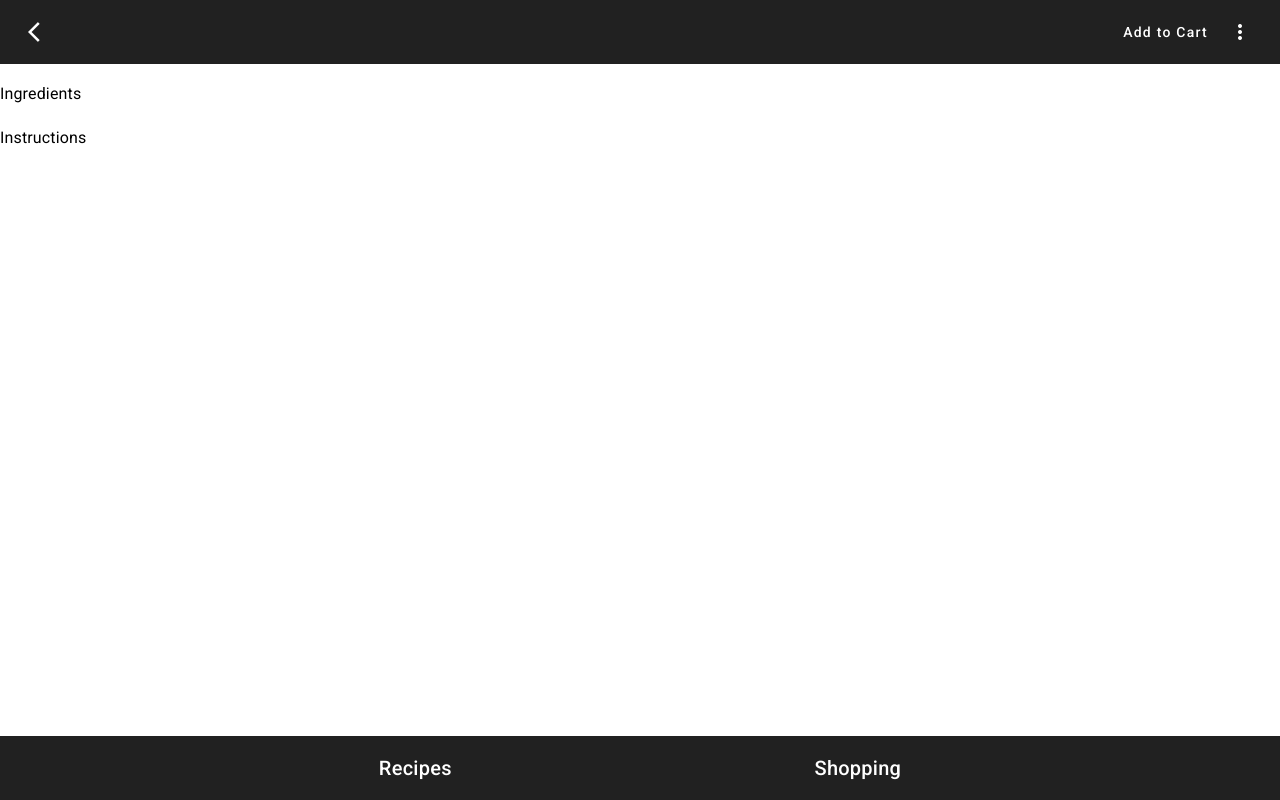
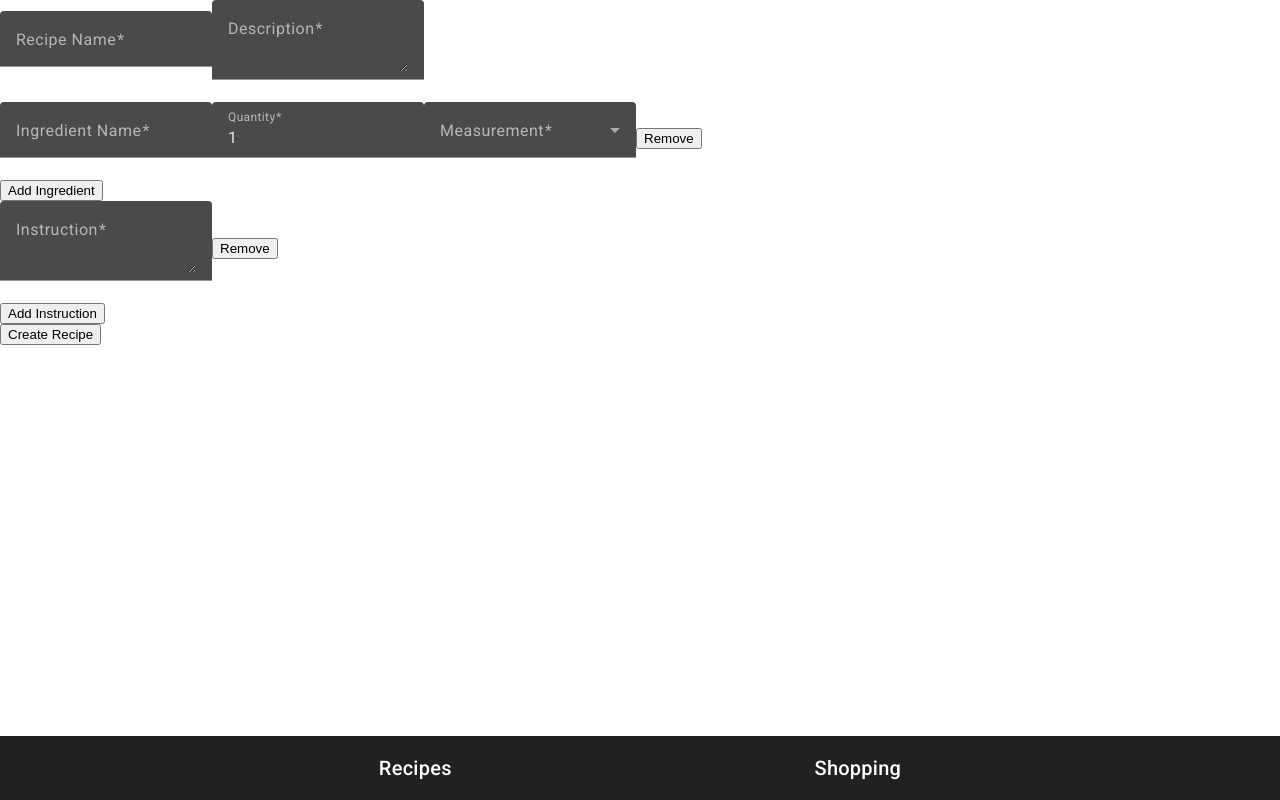
Before and after one commit to Revivedaniel/Lightweight-Recipe-and-Shopping-Platform, an Angular app: page /recipes/new in a window 1280 px wide. Built offline with nearby package versions, Linux system fonts and the light colour scheme.

Commit message:
Created the recipe form page to create new recipes.

```diff
--- a/src/app/app.routes.ts
+++ b/src/app/app.routes.ts
@@ -2,10 +2,13 @@ import { Routes } from '@angular/router';
 import { RecipesComponent } from './recipes/recipes.component';
 import { ShoppingComponent } from './shopping/shopping.component';
 import { RecipeComponent } from './recipe/recipe.component';
+import { RecipeFormComponent } from './components/recipe-form/recipe-form.component';
 
 export const routes: Routes = [
     {path: '', redirectTo: '/recipes', pathMatch: 'full'},
     {path: 'recipes', component: RecipesComponent},
+    {path: 'recipes/new', component: RecipeFormComponent},
     {path: 'recipes/:id', component: RecipeComponent},
+    {path: 'recipes/:id/edit', component: RecipeFormComponent},
     {path: 'shopping', component: ShoppingComponent},
 ];
--- /dev/null
+++ b/src/app/components/recipe-form/recipe-form.component.html
@@ -0,0 +1,54 @@
+<form [formGroup]="recipeForm" (ngSubmit)="onSubmit()">
+    <mat-form-field appearance="fill">
+      <mat-label>Recipe Name</mat-label>
+      <input matInput formControlName="name" required>
+    </mat-form-field>
+
+    <mat-form-field appearance="fill">
+      <mat-label>Description</mat-label>
+      <textarea matInput formControlName="description" required></textarea>
+    </mat-form-field>
+
+    <div formArrayName="ingredients">
+      <div *ngFor="let ingredient of ingredients.controls; let i = index">
+        <div [formGroupName]="i">
+          <mat-form-field appearance="fill">
+            <mat-label>Ingredient Name</mat-label>
+            <input matInput formControlName="name" required>
+          </mat-form-field>
+
+          <mat-form-field appearance="fill">
+            <mat-label>Quantity</mat-label>
+            <input matInput type="number" formControlName="quantity" required>
+          </mat-form-field>
+
+          <mat-form-field appearance="fill">
+            <mat-label>Measurement</mat-label>
+            <mat-select formControlName="measurement" required>
+              <mat-option *ngFor="let measurement of measurements" [value]="measurement">
+                {{ measurement }}
+              </mat-option>
+            </mat-select>
+          </mat-form-field>
+
+          <button mat-raised-button color="warn" (click)="removeIngredient(i)">Remove</button>
+        </div>
+      </div>
+      <button mat-raised-button color="primary" (click)="addIngredient()">Add Ingredient</button>
+    </div>
+
+    <div formArrayName="instructions">
+      <div *ngFor="let instruction of instructions.controls; let i = index">
+        <div [formGroupName]="i">
+          <mat-form-field appearance="fill">
+            <mat-label>Instruction</mat-label>
+            <textarea matInput formControlName="instruction" required></textarea>
+          </mat-form-field>
+          <button mat-raised-button color="warn" (click)="removeInstruction(i)">Remove</button>
+        </div>
+      </div>
+      <button mat-raised-button color="primary" (click)="addInstruction()">Add Instruction</button>
+    </div>
+
+    <button mat-raised-button color="primary" type="submit">Create Recipe</button>
+  </form>
--- /dev/null
+++ b/src/app/components/recipe-form/recipe-form.component.ts
@@ -0,0 +1,98 @@
+import { Component, OnInit } from '@angular/core';
+import { FormArray, FormBuilder, FormGroup, FormsModule, ReactiveFormsModule, Validators } from '@angular/forms';
+import { RecipeService } from '../../services/recipe.service';
+import { Recipe } from '../../models/recipe.model';
+import { MatFormFieldModule } from '@angular/material/form-field';
+import { MatInputModule } from '@angular/material/input';
+import { MatSelectModule } from '@angular/material/select';
+import { CommonModule } from '@angular/common';
+
+@Component({
+  selector: 'app-recipe-form',
+  standalone: true,
+  imports: [CommonModule, MatFormFieldModule, MatInputModule, FormsModule, ReactiveFormsModule, MatSelectModule],
+  templateUrl: './recipe-form.component.html',
+  styleUrl: './recipe-form.component.scss'
+})
+export class RecipeFormComponent implements OnInit {
+  recipeForm!: FormGroup;
+  measurements: string[] = ['tsp', 'tbsp', 'fl oz', 'cup', 'pt', 'qt', 'gal', 'ml', 'l', 'oz', 'lb', 'g', 'kg', 'in', 'cm', 'mm', 'pc', 'slice', 'clove', 'bunch', 'dozen', 'pack', 'dash', 'pinch', 'drop', 'stick', 'can', 'jar', 'bottle'];
+
+  constructor(private fb: FormBuilder, private recipeService: RecipeService) {}
+
+  ngOnInit(): void {
+    this.recipeForm = this.fb.group({
+      name: ['', Validators.required],
+      description: ['', Validators.required],
+      ingredients: this.fb.array([this.createIngredient()]),
+      instructions: this.fb.array([this.createInstruction()])
+    });
+  }
+
+  get ingredients(): FormArray {
+    return this.recipeForm.get('ingredients') as FormArray;
+  }
+
+  get instructions(): FormArray {
+    return this.recipeForm.get('instructions') as FormArray;
+  }
+
+  createIngredient(): FormGroup {
+    return this.fb.group({
+      id: Date.now(),
+      name: ['', Validators.required],
+      quantity: [1, [Validators.required, Validators.min(1)]],
+      measurement: ['', Validators.required],
+      inCart: [0]
+    });
+  }
+
+  createInstruction(): FormGroup {
+    return this.fb.group({
+      instruction: ['', Validators.required]
+    });
+  }
+
+  addIngredient(): void {
+    this.ingredients.push(this.createIngredient());
+  }
+
+  removeIngredient(index: number): void {
+    this.ingredients.removeAt(index);
+  }
+
+  addInstruction(): void {
+    this.instructions.push(this.createInstruction());
+  }
+
+  removeInstruction(index: number): void {
+    this.instructions.removeAt(index);
+  }
+
+  onSubmit(): void {
+    if (this.recipeForm.valid) {
+      // Extract values from the form
+      const formValue = this.recipeForm.value;
+
+      // Transform instructions into an array of strings
+      const instructions = formValue.instructions.map((inst: any) => inst.instruction);
+
+      const newRecipe: Recipe = {
+        id: Date.now(),
+        name: formValue.name,
+        description: formValue.description,
+        ingredients: formValue.ingredients,
+        instructions: instructions  // Use the transformed array of strings
+      };
+
+      this.recipeService.addRecipe(newRecipe);
+      this.recipeForm.reset();
+      this.resetFormArrays();
+    }
+  }
+
+  private resetFormArrays() {
+    this.recipeForm.setControl('ingredients', this.fb.array([this.createIngredient()]));
+    this.recipeForm.setControl('instructions', this.fb.array([this.createInstruction()]));
+  }
+}
--- a/src/app/recipe/recipe.component.ts
+++ b/src/app/recipe/recipe.component.ts
@@ -37,11 +37,6 @@ export class RecipeComponent implements OnInit {
     }
   }
 
-  // navigate to the edit recipe page
-  editRecipe(): void {
-    this.router.navigate(['/edit-recipe', this.recipeId]);
-  }
-
   // navigate to the recipes page
   backToRecipes(): void {
     this.router.navigate(['/recipes']);
--- a/src/app/recipes/recipes.component.html
+++ b/src/app/recipes/recipes.component.html
@@ -10,7 +10,7 @@
           </mat-autocomplete>
         </mat-form-field>
       </form>
-      <button mat-icon-button aria-label="Example icon button with a vertical three dot icon">
+      <button mat-icon-button aria-label="Example icon button with a vertical three dot icon" (click)="addRecipe()">
         <mat-icon>add</mat-icon>
       </button>
       <mat-divider></mat-divider>
--- a/src/app/recipes/recipes.component.ts
+++ b/src/app/recipes/recipes.component.ts
@@ -73,4 +73,8 @@ export class RecipesComponent implements OnInit {
   viewRecipe(id: number): void {
     this.router.navigate(['/recipes', id]);
   }
+
+  addRecipe(): void {
+    this.router.navigate(['/recipes/new']);
+  }
 }
--- a/src/app/services/recipe.service.ts
+++ b/src/app/services/recipe.service.ts
@@ -60,4 +60,8 @@ export class RecipeService {
   getRecipe(id: number) {
     return this.recipes.find(recipe => recipe.id === id);
   }
+
+  addRecipe(recipe: Recipe) {
+    this.recipes.push(recipe);
+  }
 }
```
Also changed, not shown: src/app/components/recipe-form/recipe-form.component.scss (added), 1 other file (tests, documents, lock files or other folders).
